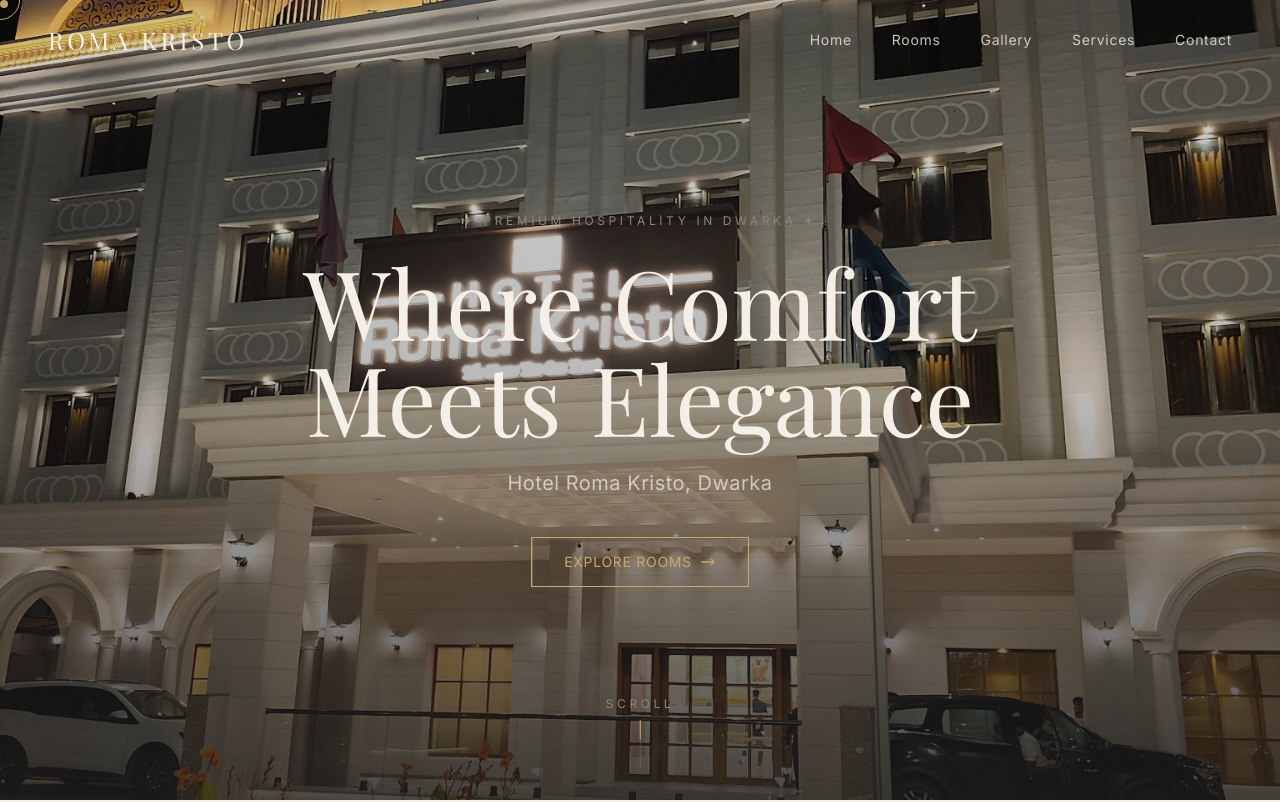
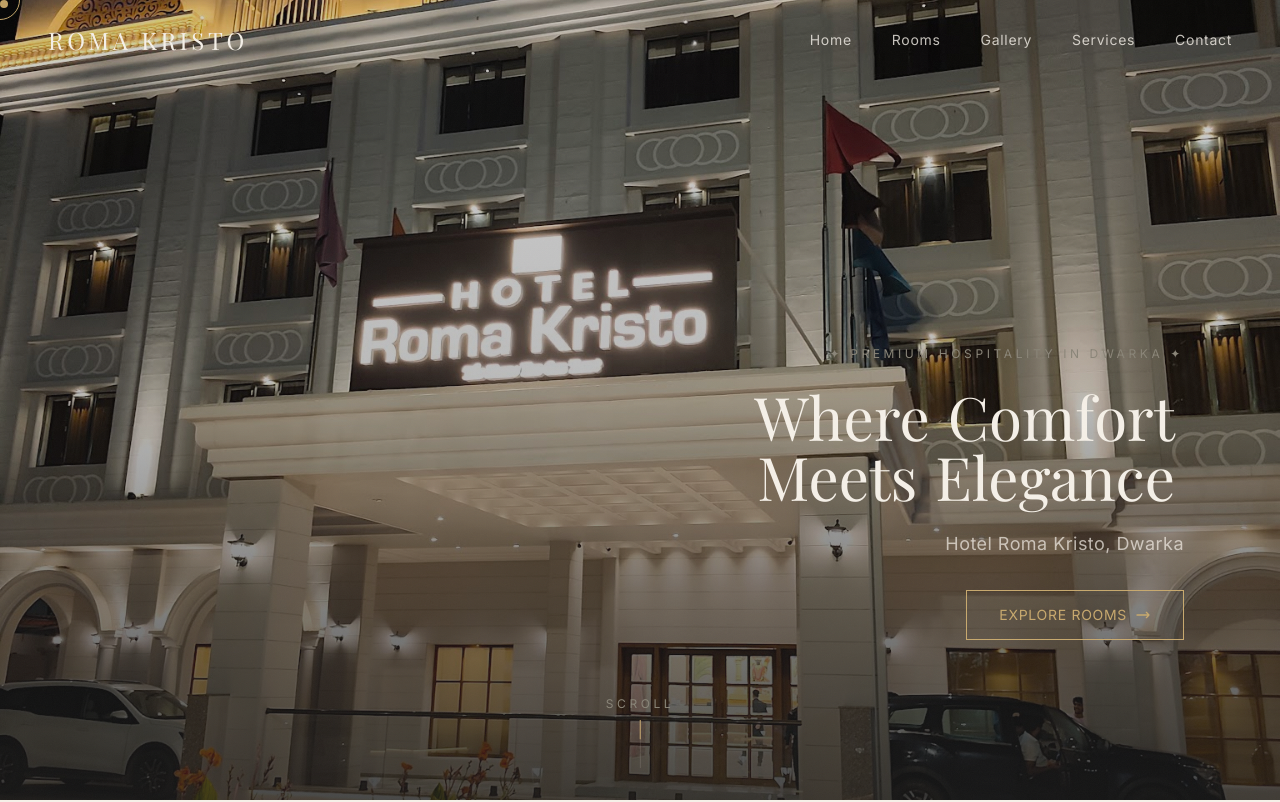
Before and after one commit to mitanshukotadiya/hotel-romakristo, a Next.js app in the folder hotel-roma-kristo/: page / in a window 1280 px wide. Shown: the top 802 px of the page. Built offline with nearby package versions, Linux system fonts and the light colour scheme; a web font is replaced by a local one.

Commit message:
feat: implement GSAP-animated Hero section, root layout configuration, and framer-motion page transitions

```diff
--- a/hotel-roma-kristo/src/app/layout.tsx
+++ b/hotel-roma-kristo/src/app/layout.tsx
@@ -1,4 +1,4 @@
-import type { Metadata } from "next";
+import type { Metadata, Viewport } from "next";
 import { Playfair_Display, Inter } from "next/font/google";
 import "./globals.css";
 import LenisProvider from "@/providers/LenisProvider";
@@ -49,6 +49,13 @@
   },
 };
 
+export const viewport: Viewport = {
+  width: "device-width",
+  initialScale: 1,
+  maximumScale: 1,
+  userScalable: false,
+};
+
 export default function RootLayout({
   children,
 }: Readonly<{
--- a/hotel-roma-kristo/src/components/layout/PageTransition.tsx
+++ b/hotel-roma-kristo/src/components/layout/PageTransition.tsx
@@ -12,7 +12,7 @@
   const pathname = usePathname();
 
   return (
-    <AnimatePresence mode="wait">
+    <AnimatePresence mode="wait" initial={false}>
       <motion.div key={pathname}>
         {/* Gold curtain wipe on enter */}
         <motion.div
--- a/hotel-roma-kristo/src/components/sections/Hero.tsx
+++ b/hotel-roma-kristo/src/components/sections/Hero.tsx
@@ -56,7 +56,7 @@
   return (
     <section
       ref={heroRef}
-      className="relative h-screen w-full overflow-hidden flex items-center justify-center"
+      className="relative h-screen w-full overflow-hidden flex items-end justify-end pb-32 pr-6 md:pb-40 md:pr-16 lg:pr-24"
       id="hero"
     >
       {/* Background Image */}
@@ -75,12 +75,12 @@
       <div className="absolute inset-0 bg-gradient-to-t from-charcoal/80 via-charcoal/30 to-charcoal/20" />
 
       {/* Content */}
-      <div ref={textRef} className="relative z-10 text-center px-6 max-w-4xl">
-        <p className="hero-sub accent-label text-cream/70 mb-6">
+      <div ref={textRef} className="relative z-10 text-right max-w-lg lg:max-w-xl">
+        <p className="hero-sub accent-label text-cream/70 mb-6 flex justify-end">
           ✦ Premium Hospitality in Dwarka ✦
         </p>
 
-        <h1 className="font-playfair text-5xl md:text-7xl lg:text-8xl text-cream leading-[1.1] mb-6">
+        <h1 className="font-playfair text-3xl md:text-5xl lg:text-6xl text-cream leading-[1.1] mb-6">
           {headlineWords.map((word, i) => (
             <span
               key={i}
@@ -91,11 +91,11 @@
           ))}
         </h1>
 
-        <p className="hero-sub font-inter text-cream/70 text-lg md:text-xl tracking-wide mb-10">
+        <p className="hero-sub font-inter text-cream/70 text-base md:text-lg tracking-wide mb-8">
           Hotel Roma Kristo, Dwarka
         </p>
 
-        <div className="hero-sub">
+        <div className="hero-sub flex justify-end mt-2">
           <Button href="/rooms" variant="outline" className="border-cream/50 text-cream hover:text-charcoal">
             <span>Explore Rooms</span>
             <svg className="w-4 h-4" fill="none" stroke="currentColor" viewBox="0 0 24 24">
```
